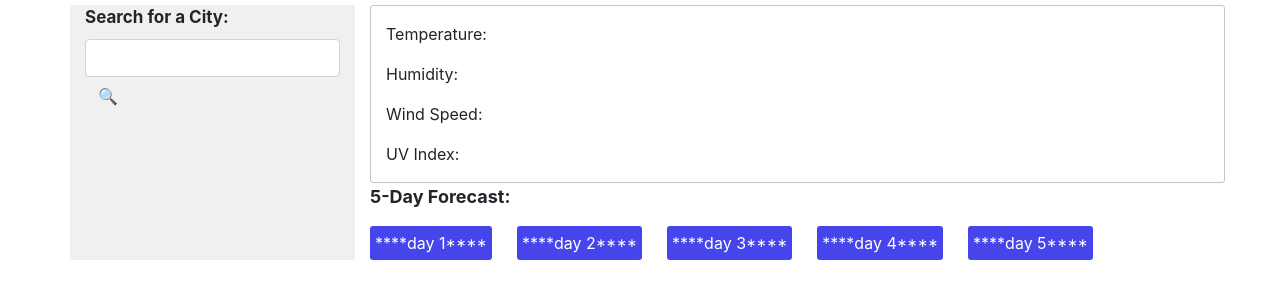
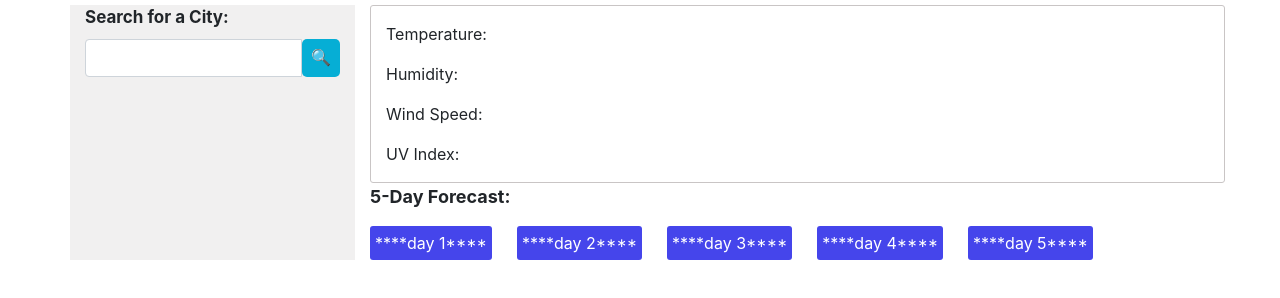
Before and after one commit to Reila-GitHubUID/WeatherDashboard, a plain HTML site: page index.html in a window 1280 px wide. Shown: the part 66-364 px from the top of the page. Drawn offline with nearby package versions, Linux system fonts and the light colour scheme.

Commit message:
improve the UX

```diff
--- a/Assets/style.css
+++ b/Assets/style.css
@@ -42,7 +42,9 @@ h1 {
   background-color: #06AED5;
   border-radius: 5px;
   color: black;
-  width: auto;
+  padding-top: 6px;
+  text-align: center;
+  width: 15%;
 }
 
 .searchBtn i:hover {
--- a/index.html
+++ b/index.html
@@ -22,9 +22,10 @@
                 <form>
                     <div class="form-group">
                         <label for="searchField">Search for a City:</label>
-                        <input type="text" class="form-control searchCity">
-                        <!-- Button triggers new city to be added -->
-                        <button class="btn searchBtn">🔍</button>
+                        <div class="input-group">
+                            <input type="text" class="form-control searchCity"/>
+                            <span class="input-group-addon searchBtn">🔍</span>
+                        </div>
                     </div>
                 </form>
 
```
